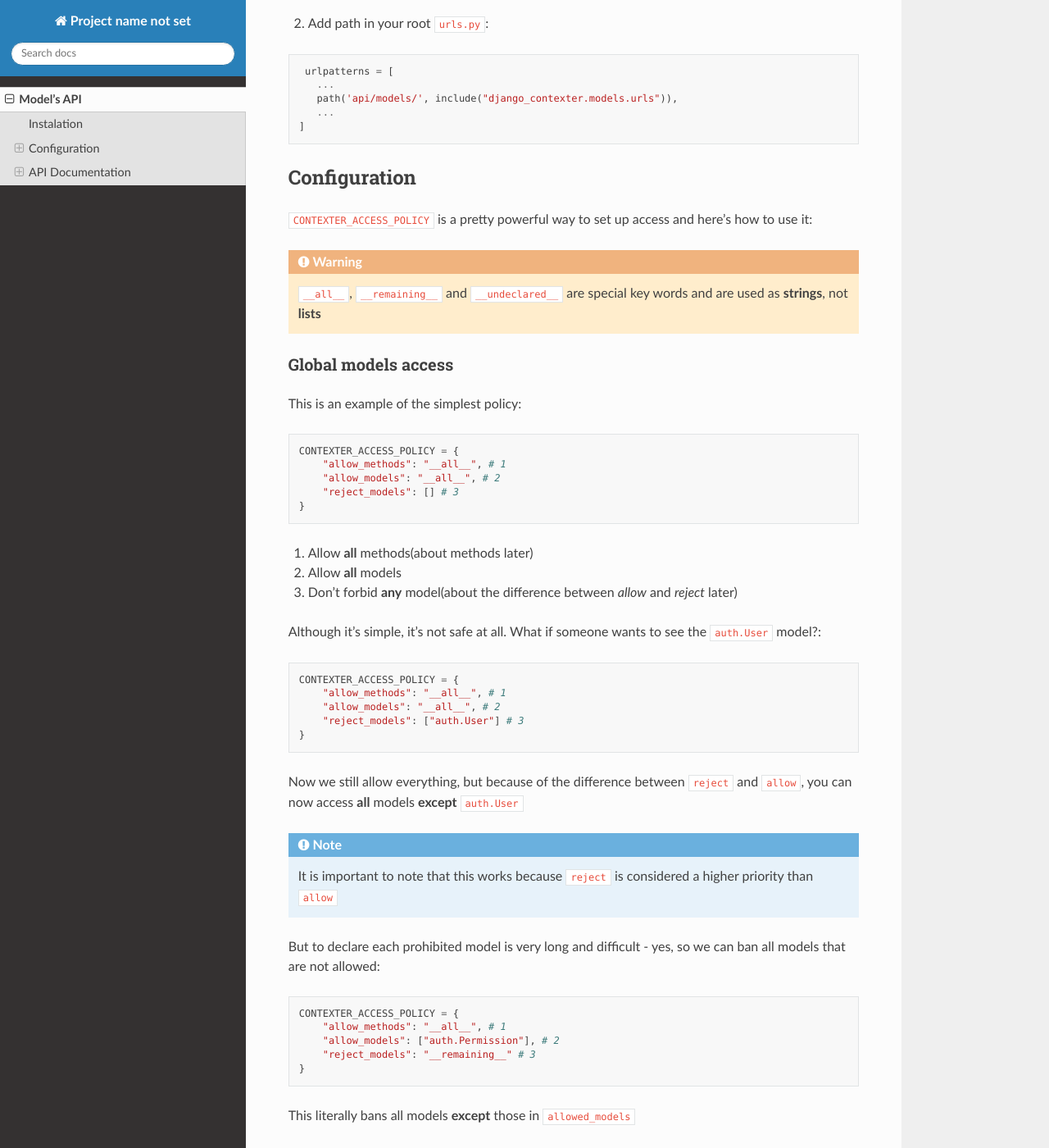
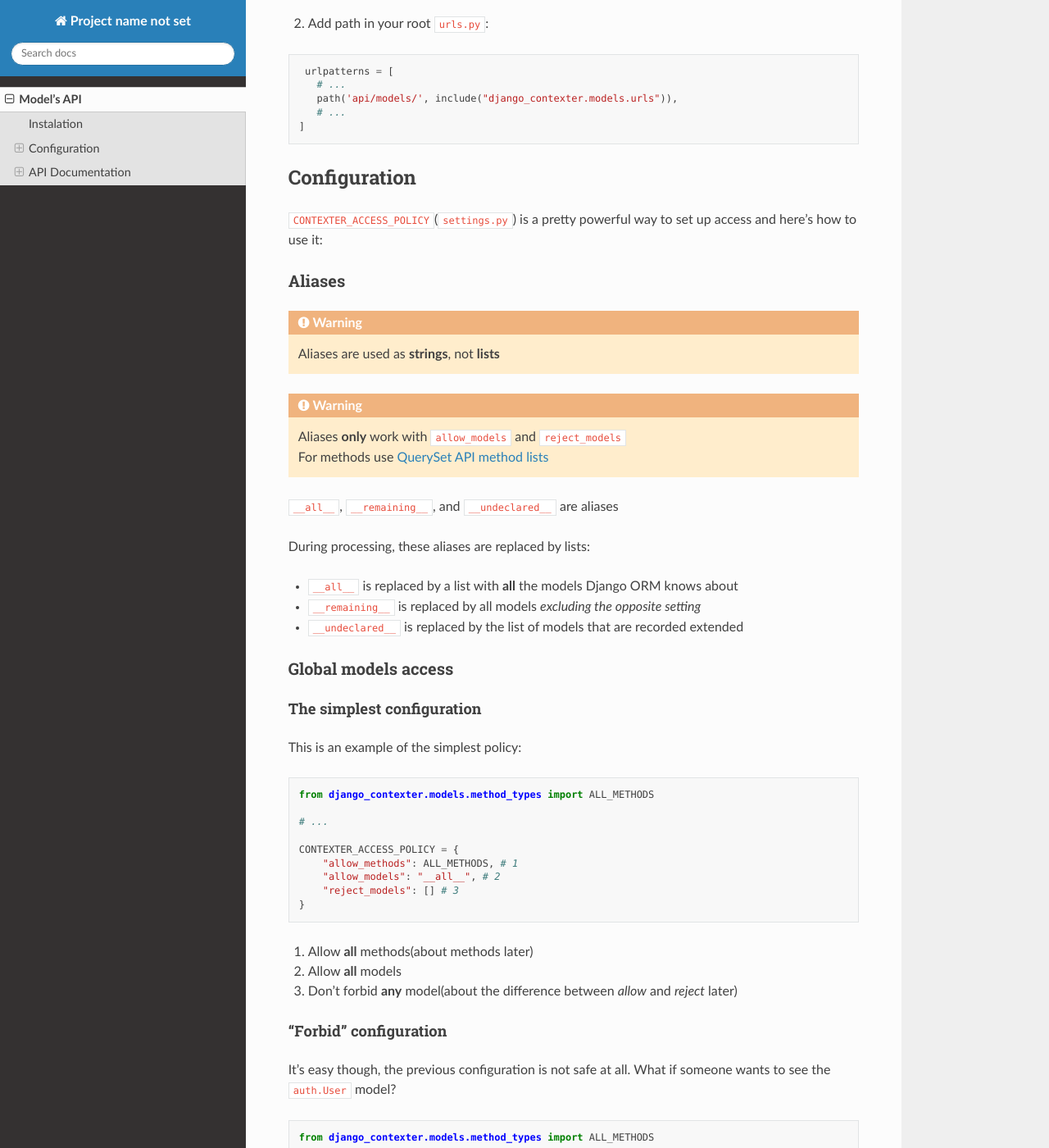
Before and after one commit to TheTS-labs/django_contexter, a Sphinx documentation site: the page built from docs/source/models.rst, in a window 1280 px wide and 1400 px high, scrolled down 399 px. Shown: the whole window at 82% size. Built offline with Sphinx 7.4.7 and the Read the Docs theme 2.0.0, drawn with Linux system fonts in a browser that asks for light colours; some of the changed text lies outside the part shown.

Commit message:
Update docs

```diff
--- a/docs/source/models.rst
+++ b/docs/source/models.rst
@@ -10,9 +10,9 @@ Instalation
 
    INSTALLED_APPS = [
       'rest_framework',
-      ...
+      # ...
       'django_contexter.models',
-      ...
+      # ...
    ]
 
 2. Add path in your root ``urls.py``:
@@ -20,29 +20,53 @@ Instalation
 .. code-block:: Python
 
     urlpatterns = [
-      ...
+      # ...
       path('api/models/', include("django_contexter.models.urls")),
-      ...
+      # ...
    ]
 
 Configuration
 +++++++++++++
 
-``CONTEXTER_ACCESS_POLICY`` is a pretty powerful way to set up access and here's how to use it:
+``CONTEXTER_ACCESS_POLICY``\ (``settings.py``) is a pretty powerful way to set up access and here's how to use it:
+
+Aliases
+-------
 
 .. warning::
 
-    ``__all__``, ``__remaining__`` and ``__undeclared__`` are special key words and are used as **strings**\ , not **lists**
+    Aliases are used as **strings**\ , not **lists**
+
+.. warning::
+
+    | Aliases **only** work with ``allow_models`` and ``reject_models``
+    | For methods use :ref:`QuerySet-API-method-lists`
+
+``__all__``, ``__remaining__``, and ``__undeclared__`` are aliases
+
+During processing, these aliases are replaced by lists:
+
+* ``__all__`` is replaced by a list with **all** the models Django ORM knows about
+* ``__remaining__`` is replaced by all models *excluding the opposite setting*
+* ``__undeclared__`` is replaced by the list of models that are recorded extended
 
 Global models access
 --------------------
+
+--------------------------
+The simplest configuration
+--------------------------
 
 This is an example of the simplest policy:
 
 .. code-block:: Python
 
+    from django_contexter.models.method_types import ALL_METHODS
+
+    # ...
+
     CONTEXTER_ACCESS_POLICY = {
-        "allow_methods": "__all__", # 1
+        "allow_methods": ALL_METHODS, # 1
         "allow_models": "__all__", # 2
         "reject_models": [] # 3
     }
@@ -53,39 +77,51 @@ This is an example of the simplest policy:
 
 3. Don't forbid **any** model(about the difference between *allow* and *reject* later)
 
-Although it's simple, it's not safe at all. What if someone wants to see the ``auth.User`` model?:
+----------------------
+"Forbid" configuration
+----------------------
+
+It's easy though, the previous configuration is not safe at all. What if someone wants to see the ``auth.User`` model?
 
 .. code-block:: Python
 
+    from django_contexter.models.method_types import ALL_METHODS
+
+    # ...
+
     CONTEXTER_ACCESS_POLICY = {
-        "allow_methods": "__all__", # 1
-        "allow_models": "__all__", # 2
-        "reject_models": ["auth.User"] # 3
+        "allow_methods": ALL_METHODS,
+        "allow_models": "__remaining__",
+        "reject_models": ["auth.User"]
     }
 
 Now we still allow everything,
 but because of the difference between ``reject`` and ``allow``,
 you can now access **all** models **except** ``auth.User``
 
-.. note::
-
-    It is important to note that this works because ``reject`` is considered a higher priority than ``allow``
+------------------------------
+Reverse "Forbid" configuration
+------------------------------
 
 But to declare each prohibited model is very long and difficult - yes, so we can ban all models that are not allowed:
 
 .. code-block:: Python
 
+    from django_contexter.models.method_types import ALL_METHODS
+
+    # ...
+
     CONTEXTER_ACCESS_POLICY = {
-        "allow_methods": "__all__", # 1
-        "allow_models": ["auth.Permission"], # 2
-        "reject_models": "__remaining__" # 3
+        "allow_methods": ALL_METHODS,
+        "allow_models": ["auth.Permission"],
+        "reject_models": "__remaining__"
     }
 
 This literally bans all models **except** those in ``allowed_models``
 
 Now we can get access **only** to the ``auth.Permission``
 
-But usually you have more than one model, so you have a choice: keywords **or** a list of models
+But usually you have more than one model, so you have a choice: aliase **or** a list of models
 
 Here's how you can:
 
@@ -93,34 +129,42 @@ Here's how you can:
 
 .. code-block:: Python
 
+    from django_contexter.models.method_types import ALL_METHODS
+
+    # ...
+
     CONTEXTER_ACCESS_POLICY = {
-        "allow_methods": "__all__", # 1
-        "allow_models": ["auth.Permission", "auth.User"], # 2
-        "reject_models": "__remaining__" # 3
+        "allow_methods": ALL_METHODS,
+        "allow_models": ["auth.Permission", "auth.User"],
+        "reject_models": "__remaining__"
     }
 
 2. Prohibit **only** auth.Permission *and* auth.User
 
-.. note::
-
-    This works just like ``__remaining__`` from ``reject_models`` (it works **only** because ``reject_models`` are higher priority)
-
 .. code-block:: Python
 
+    from django_contexter.models.method_types import ALL_METHODS
+
+    # ...
+
     CONTEXTER_ACCESS_POLICY = {
-        "allow_methods": "__all__", # 1
-        "allow_models": "__all__", # 2
-        "reject_models": ["auth.Permission", "auth.User"] # 3
+        "allow_methods": ALL_METHODS,
+        "allow_models": "__remaining__",
+        "reject_models": ["auth.Permission", "auth.User"]
     }
 
 3. Prohibit **only** ``auth.User`` *and* allow **only** ``auth.Permission``
 
 .. code-block:: Python
 
+    from django_contexter.models.method_types import ALL_METHODS
+
+    # ...
+
     CONTEXTER_ACCESS_POLICY = {
-        "allow_methods": "__all__", # 1
-        "allow_models": ["auth.User"], # 2
-        "reject_models": ["auth.Permission"] # 3
+        "allow_methods": ALL_METHODS,
+        "allow_models": ["auth.User"],
+        "reject_models": ["auth.Permission"]
     }
 
 Global methods access
@@ -128,7 +172,7 @@ Global methods access
 
 .. note::
 
-    In allow_methods, the **only** ``__all__`` keyword works
+    See :ref:`QuerySet-API-method-lists`
 
 It's certainly all very interesting.
 But what if we want to forbid certain methods,
@@ -138,8 +182,8 @@ because there are so many of them in the `QuerySet API <https://docs.djangoproje
 
     CONTEXTER_ACCESS_POLICY = {
         "allow_methods": ["all", "get"], # 1
-        "allow_models": ["auth.User"],
-        "reject_models": ["auth.Permission"] # 2
+        "allow_models": ["auth.Permission"], # 2
+        "reject_models": "__remaining__"
     }
 
 With this access policy you can:
@@ -155,9 +199,13 @@ What if we need to allow ``.get(**model_request)`` and ``.all()`` methods for ``
 
 .. code-block:: Python
 
+    from django_contexter.models.method_types import ALL_METHODS
+
+    # ...
+
     CONTEXTER_ACCESS_POLICY = {
-        "allow_methods": "__all__", # 1
-        "allow_models": "__all__", # 2
+        "allow_methods": ALL_METHODS, # 1
+        "allow_models": "__remaining__", # 2
         "reject_models": "__undeclared__", # 3
 
         "auth.User": { # recorded extended
@@ -192,9 +240,13 @@ Hide fields
 
 .. code-block:: Python
 
+    from django_contexter.models.method_types import ALL_METHODS
+
+    # ...
+
     CONTEXTER_ACCESS_POLICY = {
-        "allow_methods": "__all__",
-        "allow_models": "__all__",
+        "allow_methods": ALL_METHODS,
+        "allow_models": "__remaining__",
         "reject_models": "__undeclared__",
 
         "auth.User": { # recorded extended
@@ -214,9 +266,13 @@ Let's try to hide ``codename`` from ``auth.Permission``:
 
 .. code-block:: Python
 
+    from django_contexter.models.method_types import ALL_METHODS
+
+    # ...
+
     CONTEXTER_ACCESS_POLICY = {
-        "allow_methods": "__all__",
-        "allow_models": "__all__",
+        "allow_methods": ALL_METHODS,
+        "allow_models": "__remaining__",
         "reject_models": "__undeclared__",
 
         "auth.User": { # recorded extended
@@ -245,9 +301,13 @@ This works for several fields as well:
 
 .. code-block:: Python
 
+    from django_contexter.models.method_types import ALL_METHODS
+
+    # ...
+
     CONTEXTER_ACCESS_POLICY = {
-        "allow_methods": "__all__",
-        "allow_models": "__all__",
+        "allow_methods": ALL_METHODS,
+        "allow_models": "__remaining__",
         "reject_models": "__undeclared__",
 
         "auth.User": { # recorded extended
@@ -285,6 +345,10 @@ We're reaching a new level of customizability:
 
 .. code-block:: Python
 
+    from django_contexter.models.method_types import ALL_METHODS
+
+    # ...
+
     def custom_hide(full_result, model, props, field, request):
         print(full_result)
         print(model)
@@ -295,8 +359,8 @@ We're reaching a new level of customizability:
         return "CUSTOM_HIDED"
 
     CONTEXTER_ACCESS_POLICY = {
-        "allow_methods": "__all__",
-        "allow_models": "__all__",
+        "allow_methods": ALL_METHODS,
+        "allow_models": "__remaining__",
         "reject_models": "__undeclared__",
 
         "auth.User": { # recorded extended
@@ -342,58 +406,52 @@ As you can see, your method is called with the parameters ``full_result``, ``mod
 
 And you can return any **text** - it will replace the field value
 
+.. _QuerySet-API-method-lists:
+
 QuerySet API method lists
 -------------------------
 
-First of all, perform the import:
-
-.. code-block:: Python
-
-    from django_contexter.models.method_types import *
-
-Lists:
-
-.. option:: METHODS_THAT_RENTURN_NEW_QUERYSET
+.. option:: django_contexter.models.method_types.METHODS_THAT_RENTURN_NEW_QUERYSET
 
    :description: Django provides a range of QuerySet refinement methods that modify either the types of results returned by the QuerySet or the way its SQL query is executed
 
    :link: `#methods-that-return-new-querysets <https://docs.djangoproject.com/en/4.1/ref/models/querysets/#methods-that-return-new-querysets>`_
 
-.. option:: METHODS_THAT_DO_NOT_RETURN_QUERYSET
+.. option:: django_contexter.models.method_types.METHODS_THAT_DO_NOT_RETURN_QUERYSET
 
    :description: The following QuerySet methods evaluate the QuerySet and return something other than a QuerySet
 
    :link: `#methods-that-do-not-return-querysets <https://docs.djangoproject.com/en/4.1/ref/models/querysets/#methods-that-do-not-return-querysets>`_
 
-.. option:: METHODS_THAT_CHAGES_RECORDS
+.. option:: django_contexter.models.method_types.METHODS_THAT_CHAGES_RECORDS
 
    :description: Methods for changing the database
 
-.. option:: ASYNC_METHODS_THAT_DO_NOT_RETURN_QUERYSET
+.. option:: django_contexter.models.method_types.ASYNC_METHODS_THAT_DO_NOT_RETURN_QUERYSET
 
    :description: Same as ``METHODS_THAT_DO_NOT_RETURN_QUERYSET`` - asynchronous method variations
 
-.. option:: ASYNC_METHODS_THAT_CHAGES_RECORDS
+.. option:: django_contexter.models.method_types.ASYNC_METHODS_THAT_CHAGES_RECORDS
 
    :description: Same as ``METHODS_THAT_CHAGES_RECORDS`` - asynchronous method variations
 
-.. option:: UNSAFE_METHODS
+.. option:: django_contexter.models.method_types.UNSAFE_METHODS
 
    :description: Alias for ``METHODS_THAT_CHAGES_RECORDS``
 
-.. option:: ASYNC_UNSAFE_METHODS
+.. option:: django_contexter.models.method_types.ASYNC_UNSAFE_METHODS
 
    :description: Alias for ``ASYNC_METHODS_THAT_CHAGES_RECORDS``
 
-.. option:: ALL_UNSAFE_METHODS
+.. option:: django_contexter.models.method_types.ALL_UNSAFE_METHODS
 
    :description: ``ASYNC_METHODS_THAT_CHAGES_RECORDS`` and ``METHODS_THAT_CHAGES_RECORDS``
 
-.. option:: ALL_METHODS
+.. option:: django_contexter.models.method_types.ALL_METHODS
 
    :description: All QuerySet API methods
 
-.. option:: ALL_SAFE_METHODS
+.. option:: django_contexter.models.method_types.ALL_SAFE_METHODS
 
    :description: ``ALL_METHODS`` without ``ALL_UNSAFE_METHODS``
 
```
